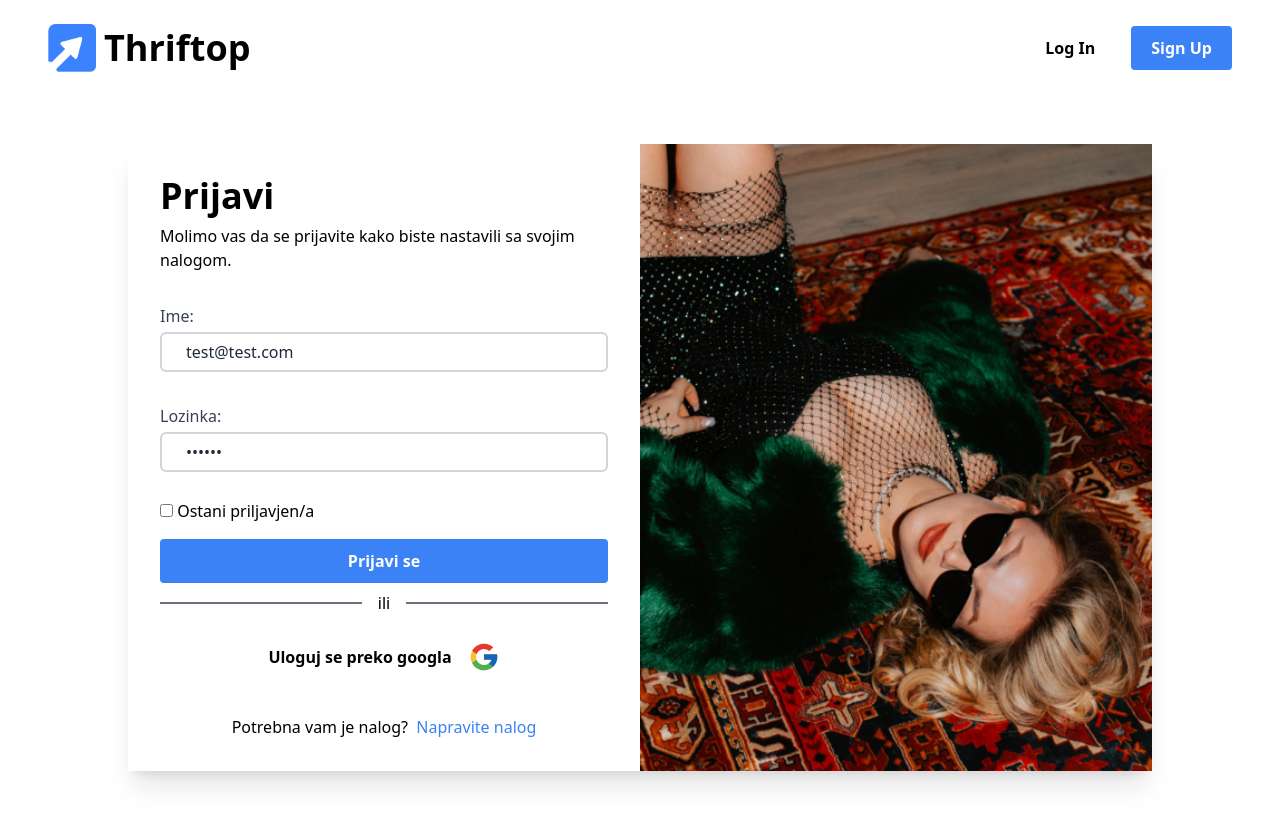
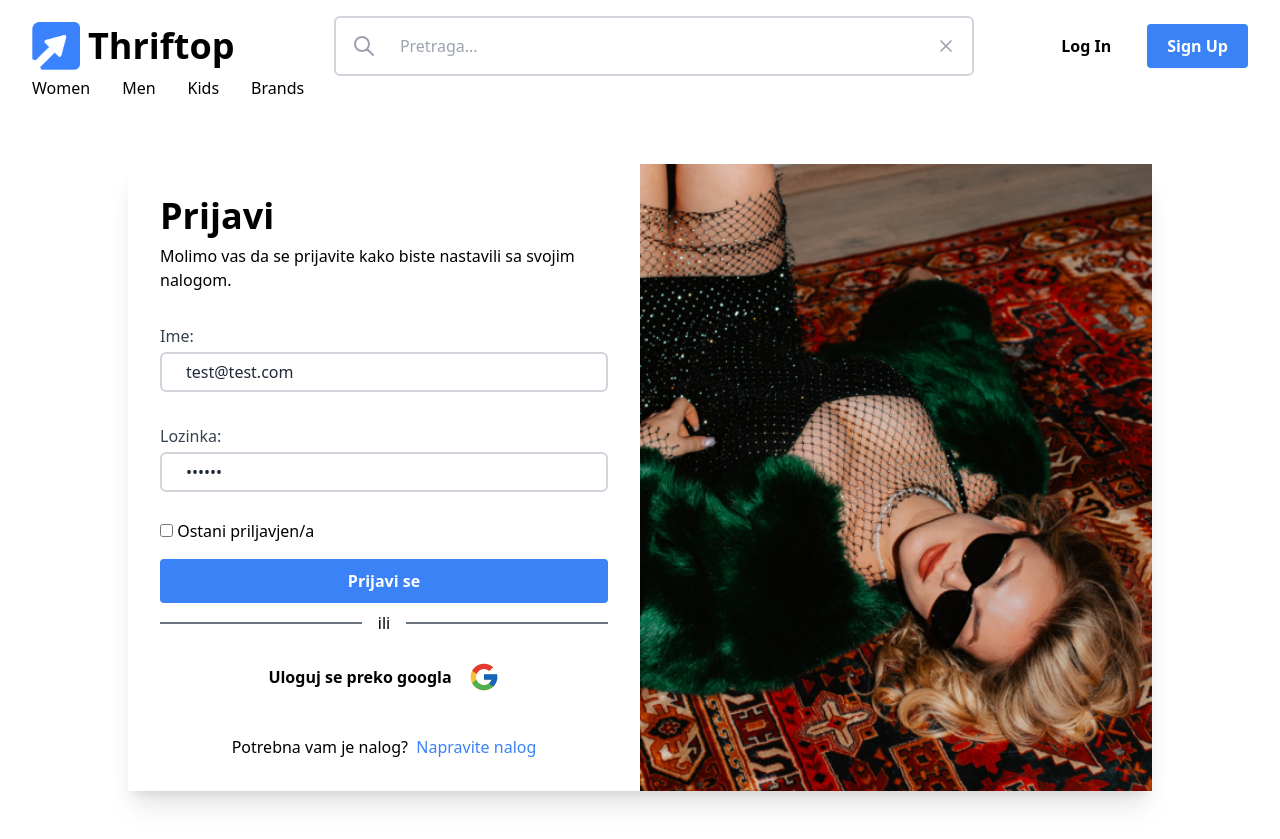
Before and after one commit to AttilaFeher/Trifto, a React (Vite) app: page /login in a window 1280 px wide. Built offline with nearby package versions, Linux system fonts and the light colour scheme.

Commit message:
Working with Header Nav

```diff
--- /dev/null
+++ b/src/components/Form.tsx
@@ -0,0 +1,21 @@
+import { FormEvent, ReactNode } from 'react';
+
+type FormType = {
+  onSubmit: (e: FormEvent<HTMLFormElement>) => void;
+  children: ReactNode;
+};
+
+function Form({ onSubmit, children }: FormType) {
+  return (
+    <div className="mx-4 w-full">
+      <form
+        onSubmit={onSubmit}
+        className="mx-auto flex max-w-[40rem] appearance-none items-center gap-4 rounded-md border-2 border-gray-300 px-2 py-2 leading-tight text-gray-800 transition-colors hover:border-gray-400 focus:outline-none focus:ring-gray-600"
+      >
+        {children}
+      </form>
+    </div>
+  );
+}
+
+export default Form;
--- a/src/components/Header.tsx
+++ b/src/components/Header.tsx
@@ -13,11 +13,12 @@ import { MdCreateNewFolder, MdMail } from 'react-icons/md';
 
 function Header() {
   const { isAuthenticated } = useUser();
-  // console.log(isAuthenticated);
+
   return (
-    <header className="mx-8 flex h-24 items-center justify-between gap-7 px-4">
+    <header className="mx-auto px-8 py-4">
+      <nav className="flex items-center justify-between gap-7">
         <Logo />
-      {/* <SearchBar /> */}
+        <SearchBar />
         {isAuthenticated ? (
           <div className="flex items-center gap-4">
             <Link to="chats">
@@ -25,7 +26,6 @@ function Header() {
             </Link>
             {/* <BsFillHeartFill className="h-[28px] w-[28px] cursor-pointer hover:text-red-500" /> */}
             <Link to="products/new">
-            {/* <Button variation="primary">Postavite oglas</Button> */}
               <MdCreateNewFolder className="h-[34px] w-[34px] cursor-pointer hover:text-blue-500" />
             </Link>
 
@@ -48,6 +48,8 @@ function Header() {
             </Button>
           </ButtonGroup>
         )}
+      </nav>
+      <HeaderNav />
     </header>
   );
 }
--- a/src/components/HeaderNav.tsx
+++ b/src/components/HeaderNav.tsx
@@ -2,8 +2,7 @@ import { Link } from 'react-router-dom';
 
 function HeaderNav() {
   return (
-    <nav>
-      <ul className="flex">
+    <ul className="flex gap-8">
       <li>
         <Link to="">Women</Link>
       </li>
@@ -17,7 +16,6 @@ function HeaderNav() {
         <Link to="">Brands</Link>
       </li>
     </ul>
-    </nav>
   );
 }
 
--- a/src/components/SearchBar.tsx
+++ b/src/components/SearchBar.tsx
@@ -1,14 +1,20 @@
-import { useState } from 'react';
+import { FormEvent, useState } from 'react';
 import Input from './Input';
-import InputBarProvider from '../context/InputBarProvider';
+import Form from './Form';
+import Button from './Button';
 
 function SearchBar() {
   const [searchText, setSearchText] = useState('');
 
+  function handleSubmit(e: FormEvent<HTMLFormElement>) {
+    e.preventDefault();
+    console.log(searchText);
+  }
+
   return (
     <div className="grow">
-      <InputBarProvider>
-        <InputBarProvider.Icon onClick={() => {}}>
+      <Form onSubmit={handleSubmit}>
+        <Button type="submit" variation="icon" isDisable={false}>
           <svg
             xmlns="http://www.w3.org/2000/svg"
             className="h-6 w-6 text-gray-400 hover:text-gray-500"
@@ -23,16 +29,20 @@ function SearchBar() {
               d="M21 21l-6-6m2-5a7 7 0 11-14 0 7 7 0 0114 0z"
             />
           </svg>
-        </InputBarProvider.Icon>
-
+        </Button>
         <Input
           placeholder="Pretraga..."
           value={searchText}
           variation="secondary"
+          disabled={false}
           onChange={(e) => setSearchText(e.target.value)}
         />
-
-        <InputBarProvider.Icon onClick={() => setSearchText('')}>
+        <Button
+          variation="icon"
+          type="button"
+          isDisable={false}
+          onClick={() => setSearchText('')}
+        >
           <svg
             xmlns="http://www.w3.org/2000/svg"
             className="h-5 w-5 text-gray-400 hover:text-gray-500"
@@ -47,8 +57,8 @@ function SearchBar() {
               d="M6 18L18 6M6 6l12 12"
             />
           </svg>
-        </InputBarProvider.Icon>
-      </InputBarProvider>
+        </Button>
+      </Form>
     </div>
   );
 }
--- a/src/context/InputBarProvider.tsx
+++ b/src/context/InputBarProvider.tsx
@@ -7,6 +7,7 @@ import {
 } from 'react';
 import { ChildrenType } from '../types/reusableTypes';
 import Button from '../components/Button';
+import StyledForm from '../components/Form';
 import Input from '../components/Input';
 import { useUser } from '../features/authentication/useUser';
 import { useUserInfo } from '../features/authentication/useUserInfo';
@@ -69,14 +70,15 @@ function Form({ callBack, children }: CallBack & ChildrenType) {
   const { onSubmit } = useContext(InputBarContext);
 
   return (
-    <div className="mx-4 w-full">
-      <form
-        onSubmit={(e) => onSubmit(e, callBack)}
-        className="mx-auto flex max-w-[40rem] appearance-none items-center gap-4 rounded-md border-2 border-gray-300 px-2 py-2 leading-tight text-gray-800 transition-colors hover:border-gray-400 focus:outline-none focus:ring-gray-600"
-      >
-        {children}
-      </form>
-    </div>
+    <StyledForm onSubmit={(e) => onSubmit(e, callBack)}>{children}</StyledForm>
+    // <div className="mx-4 w-full">
+    //   <form
+    //     onSubmit={(e) => onSubmit(e, callBack)}
+    //     className="mx-auto flex max-w-[40rem] appearance-none items-center gap-4 rounded-md border-2 border-gray-300 px-2 py-2 leading-tight text-gray-800 transition-colors hover:border-gray-400 focus:outline-none focus:ring-gray-600"
+    //   >
+    //     {children}
+    //   </form>
+    // </div>
   );
 }
 
```
Also changed, not shown: 1 other file (tests, documents, lock files or other folders). Lines whose indentation alone changed are shown as unchanged.
